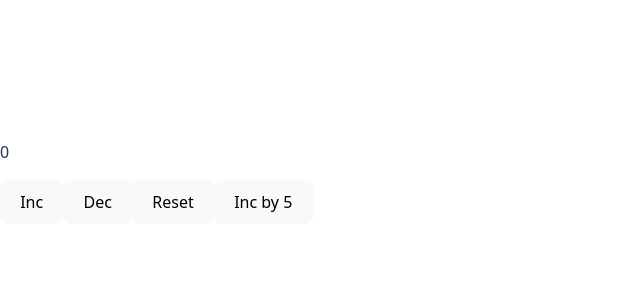
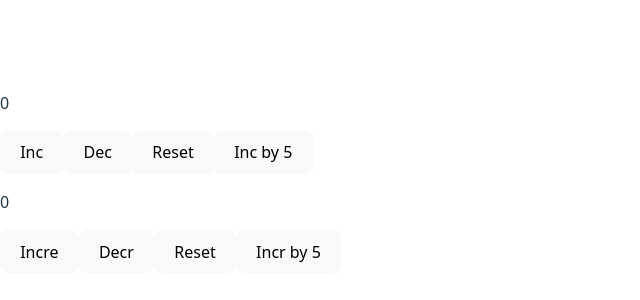
Before and after one commit to mamoonbgc036/react-fundamentals, a React (Vite) app: page / in a window 1280 px wide. Shown: the part 226-526 px from the top of the page, without its empty margins (0-640 px from the left). Built offline with nearby package versions, Linux system fonts and the light colour scheme.

Commit message:
use state

```diff
--- a/src/App.tsx
+++ b/src/App.tsx
@@ -1,7 +1,11 @@
 import TestReducer from './TestReducer'
+import State from './State'
 
 export default function App() {
   return (
-    <TestReducer />
+    <>
+      <TestReducer />
+      <State />
+    </>
   )
 }
--- /dev/null
+++ b/src/State.tsx
@@ -0,0 +1,30 @@
+import { useState } from 'react'
+
+export default function State() {
+    const [count, setCount] = useState<number>(0)
+
+    const handleClick = (pointer: string) => {
+        switch (pointer) {
+            case "increase":
+                setCount(count + 1)
+                break
+            case "decrease":
+                setCount(count - 1)
+                break
+            case "reset":
+                setCount(0)
+                break
+            case "increaseBy":
+                setCount(count + 5)
+        }
+    }
+    return (
+        <>
+            <p>{count}</p>
+            <button onClick={() => handleClick('increase')}>Incre</button>
+            <button onClick={() => handleClick('decrease')}>Decr</button>
+            <button onClick={() => handleClick("reset")}>Reset</button>
+            <button onClick={() => handleClick('increaseBy')}>Incr by 5</button>
+        </>
+    )
+}
```
